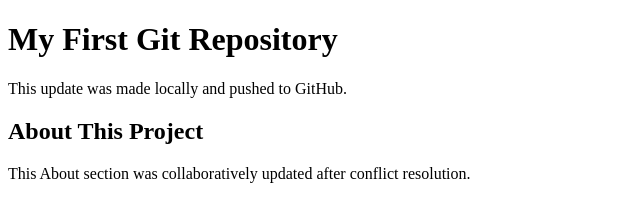
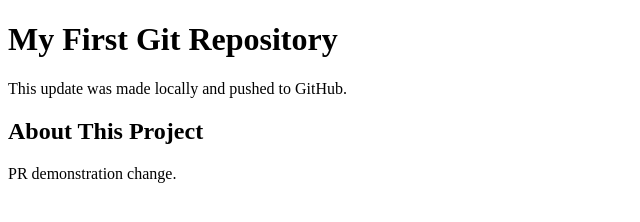
Before and after one commit to danielibarr/week2-git-fundamentals, a plain HTML site: page index.html in a window 1280 px wide. Shown: the whole page, without its empty margins (0-640 px from the left). Drawn offline with Linux system fonts and the light colour scheme.

Commit message:
small change to demostrate PR

```diff
--- a/index.html
+++ b/index.html
@@ -11,7 +11,7 @@
         <p>This update was made locally and pushed to GitHub.</p>
         <section>
             <h2>About This Project</h2>
-            <p>This About section was collaboratively updated after conflict resolution.</p>
+            <p>PR demonstration change.</p>
         </section>
     </body>
 
```
